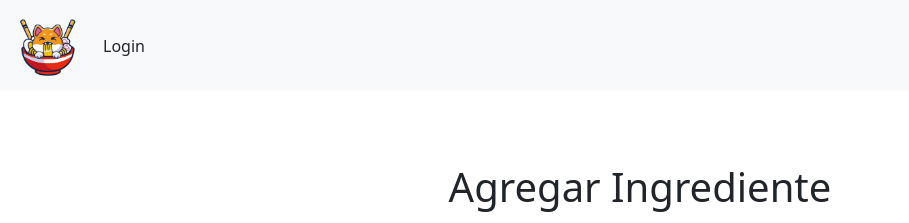
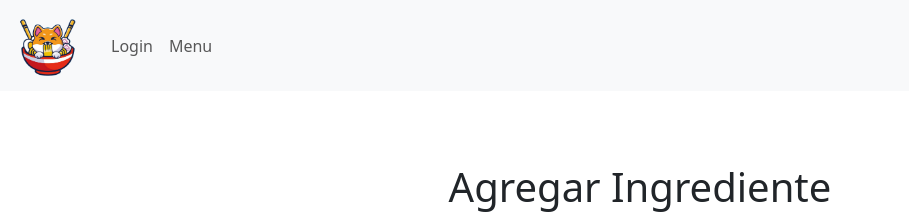
Before and after one commit to CloudxNess/Portafolio-de-titulo, a Django app: page /agregaringredientes in a window 1280 px wide. Shown: the top 223 px of the page, without its empty margins (0-909 px from the left). Run offline with Django 4.2, Linux system fonts and the light colour scheme; some libraries are stand-ins or nearby versions.

Commit message:
update base no login
update base para los no login, mostrar en navbar el menu

```diff
--- a/WebGastronomicaApp/appweb/templates/base.html
+++ b/WebGastronomicaApp/appweb/templates/base.html
@@ -84,9 +84,11 @@
           </li>
         </ul>
         {% else %}
-
-        <a class="nav-link" href="{% url 'login' %}">Login</a>
-
+        <ul class="navbar-nav me-auto mb-2 mb-lg-0">
+          <a class="nav-link" href="{% url 'login' %}">Login</a>
+          <li class="nav-item">
+            <a class="nav-link" href="{% url 'menu' %}">Menu</a>
+          </li>
 
       {% endif %}
 
@@ -94,6 +96,7 @@
           {% if user.is_authenticated %}
 
           <a href="{% url 'logout' %}" class="btn btn-dark""  >Cerrar Sesion</a>
+
           {% endif %}
 
         </form>
```
Also changed, not shown: WebGastronomicaApp/db.sqlite3.
